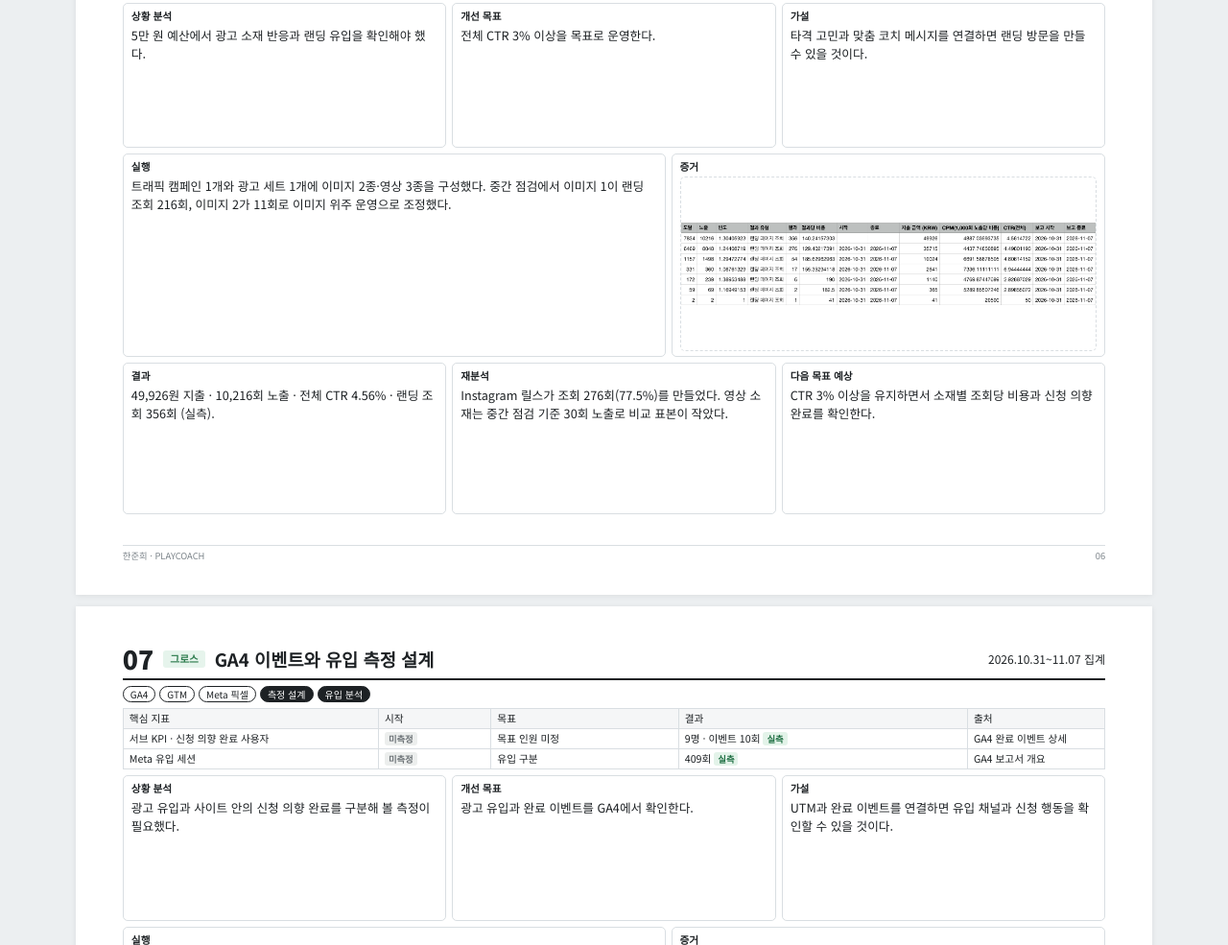
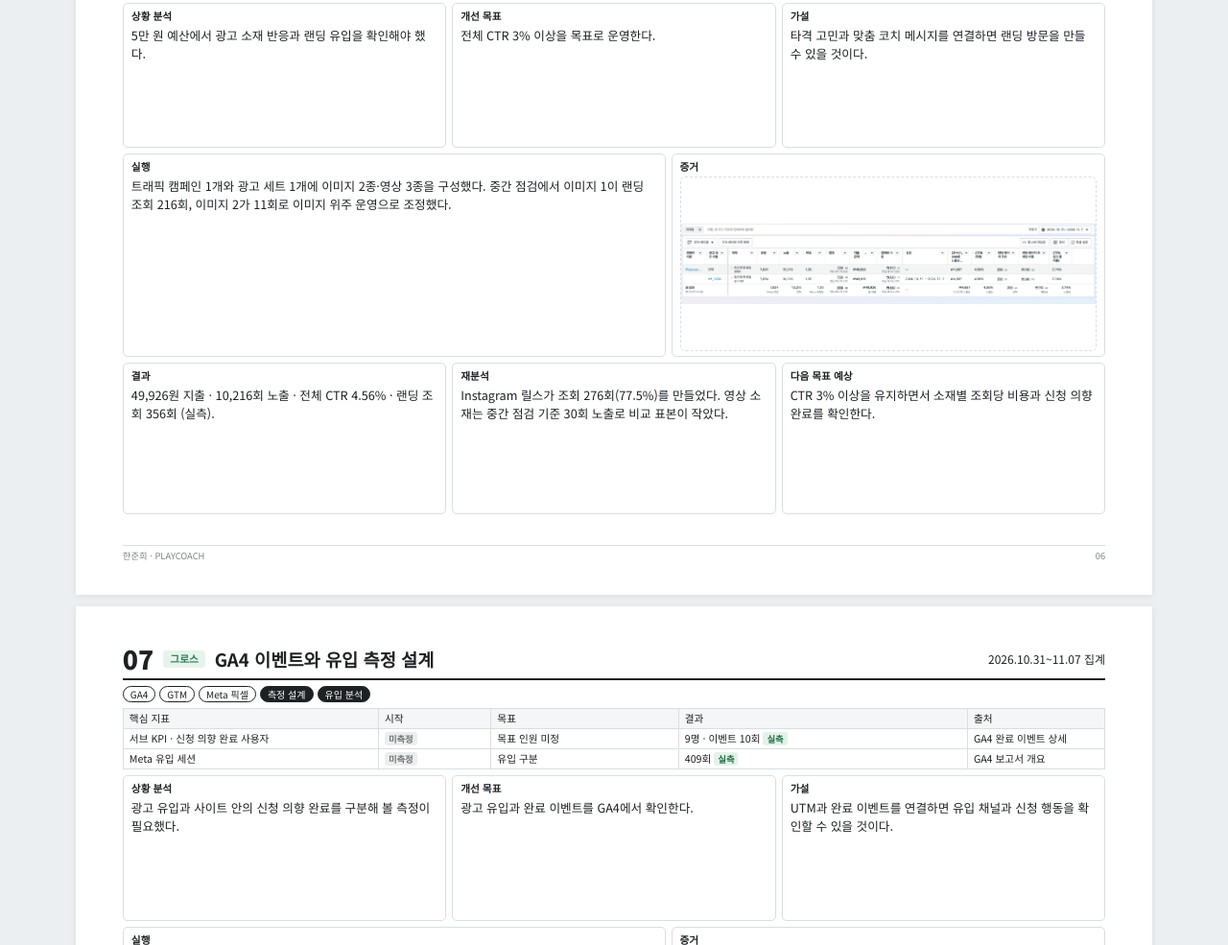
Before and after one commit to juneh116-dev/playcoach, a plain HTML site: page portfolio/index.html in a window 1280 px wide. Shown: the part 5020-6005 px from the top of the page at 96% size. Drawn offline with Linux system fonts and the light colour scheme.

Commit message:
Replace Meta evidence with supplied landing views screenshot (#22)
Co-authored-by: 준희 한 <9yd8228q56@privaterelay.appleid.com>

```diff
--- a/portfolio/index.html
+++ b/portfolio/index.html
@@ -161,7 +161,7 @@ th{background:#f5f6f7;font-weight:500}
 </div>
 <div class="row2">
  <div class="box s2"><b>실행</b><div>트래픽 캠페인 1개와 광고 세트 1개에 이미지 2종·영상 3종을 구성했다. 중간 점검에서 이미지 1이 랜딩 조회 216회, 이미지 2가 11회로 이미지 위주 운영으로 조정했다.</div></div>
- <div class="box s2"><b>증거</b><div class="shot"><!-- Source: https://drive.google.com/file/d/1Uyi7V2t9dUDLaT6X_O2YzpBoLiOsRWsN/view ; PDF page 1 ; crop (657.76, 240.76, 1466.76, 401.71) --><img src="img/meta-final-performance.png" alt=""></div></div>
+ <div class="box s2"><b>증거</b><div class="shot"><!-- Source: user-provided Meta Ads Manager screenshot, 2026.10.31~2026.11.07 --><img src="img/meta-landing-views.png" alt=""></div></div>
 </div>
 <div class="row3">
  <div class="box s3"><b>결과</b><div>49,926원 지출 · 10,216회 노출 · 전체 CTR 4.56% · 랜딩 조회 356회 (실측).</div></div>
```
Also changed, not shown: portfolio/img/meta-landing-views.png (added).
